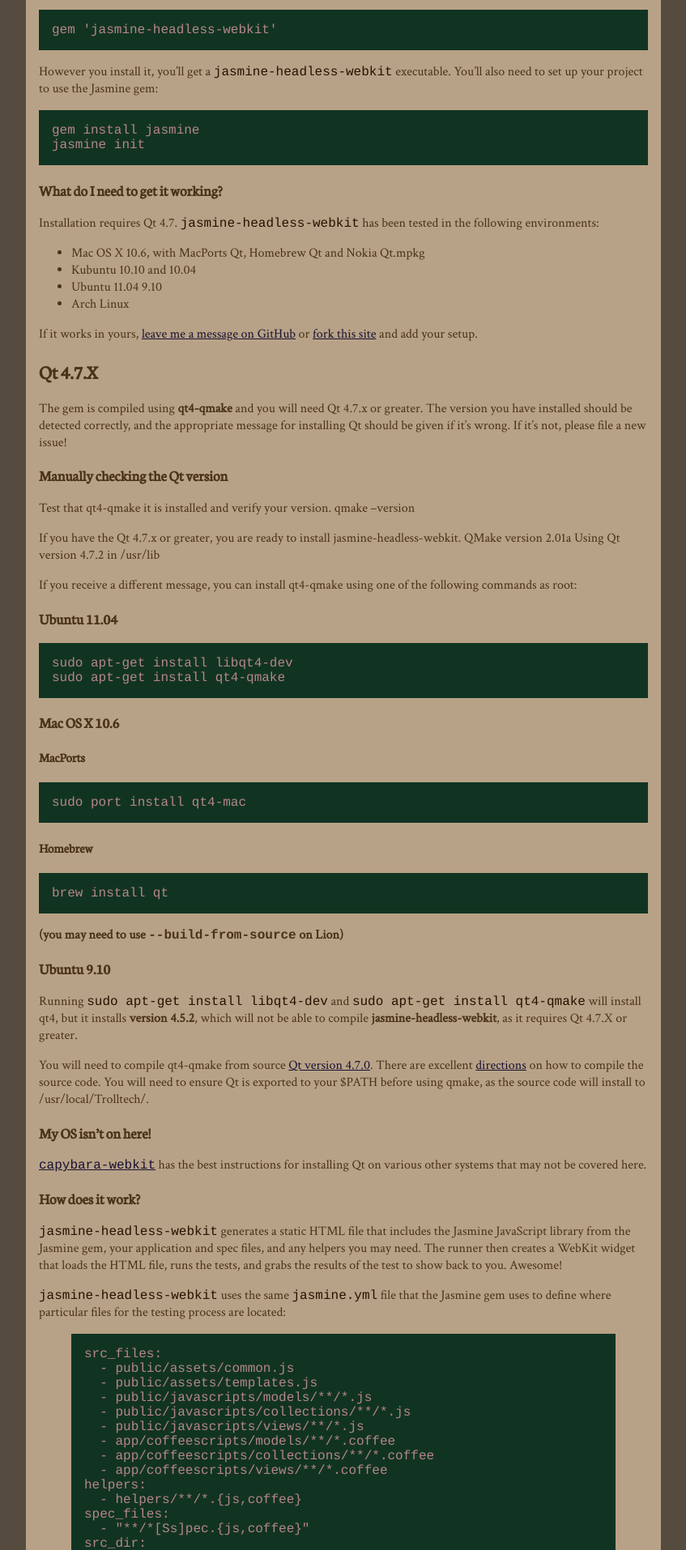
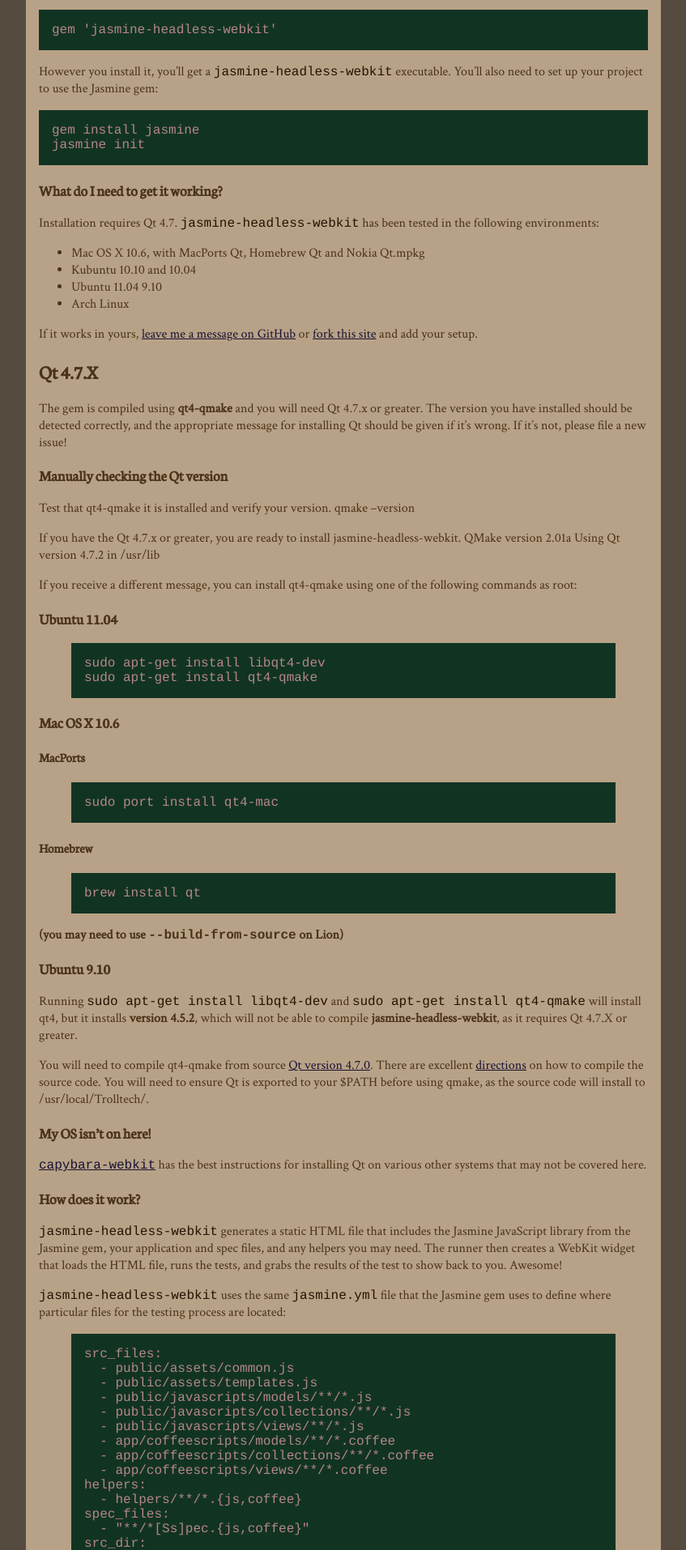
Before and after one commit to johnbintz/jasmine-headless-webkit, a Jekyll site: the page built from index.md, in a window 1280 px wide. Shown: the part 953-2867 px from the top of the page at 81% size, without its empty margins (216-1063 px from the left). Built offline with Jekyll 4.4.1, drawn with Linux system fonts in a browser that asks for light colours; Markdown is read by kramdown in place of the engine named in the settings.

Commit message:
fix code blocks

````diff
--- a/index.md
+++ b/index.md
@@ -76,24 +76,24 @@
 
 ### Ubuntu 11.04
 
-``` bash
+{% highlight bash %}
 sudo apt-get install libqt4-dev
 sudo apt-get install qt4-qmake
-```
+{% endhighlight %}
 
 ### Mac OS X 10.6
 
 #### MacPorts
 
-``` bash
+{% highlight bash %}
 sudo port install qt4-mac
-```
+{% endhighlight %}
 
 #### Homebrew
 
-``` bash
+{% highlight bash %}
 brew install qt
-```
+{% endhighlight %}
 
 __(you may need to use `--build-from-source` on Lion)__
 
````
